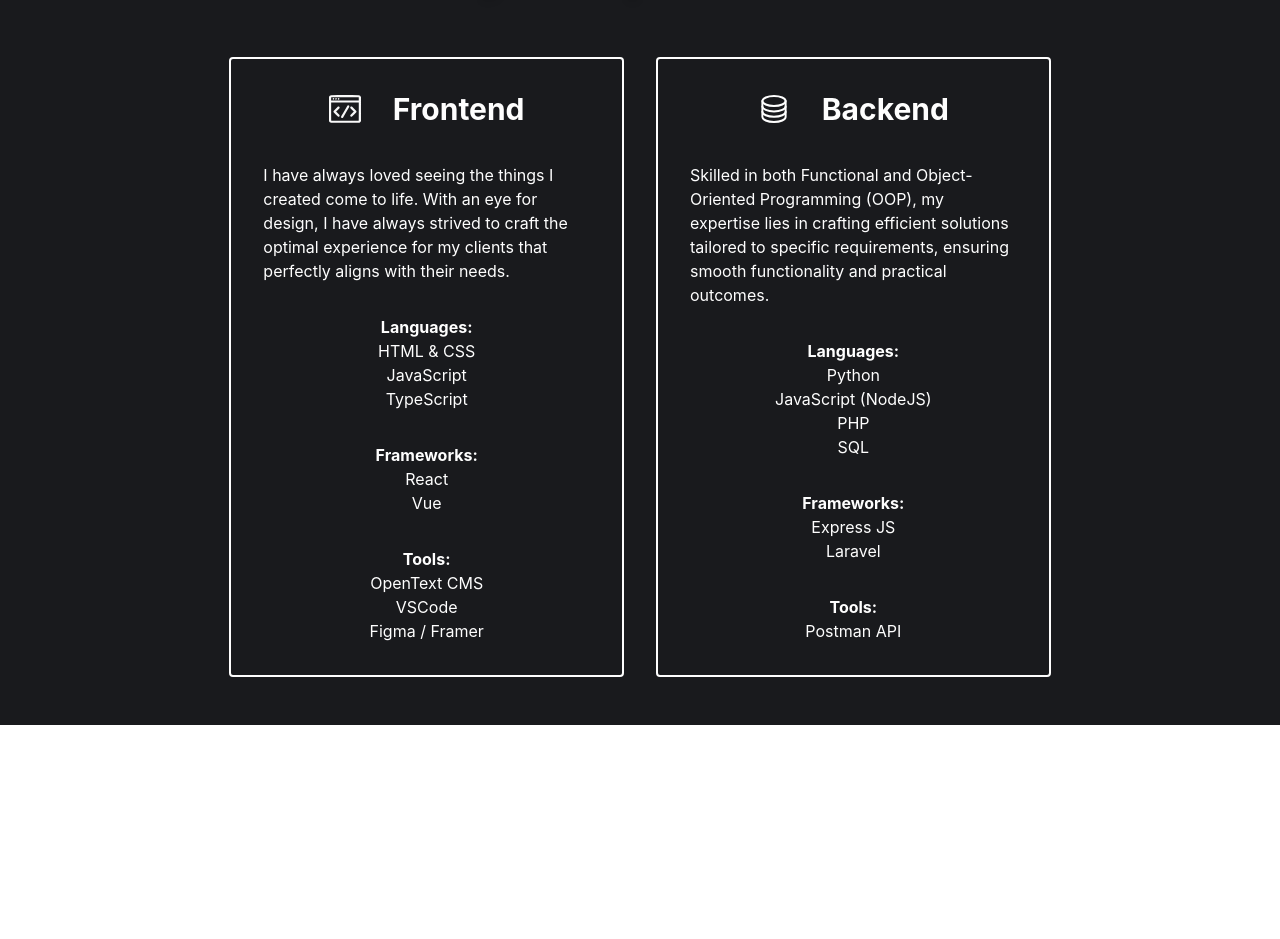
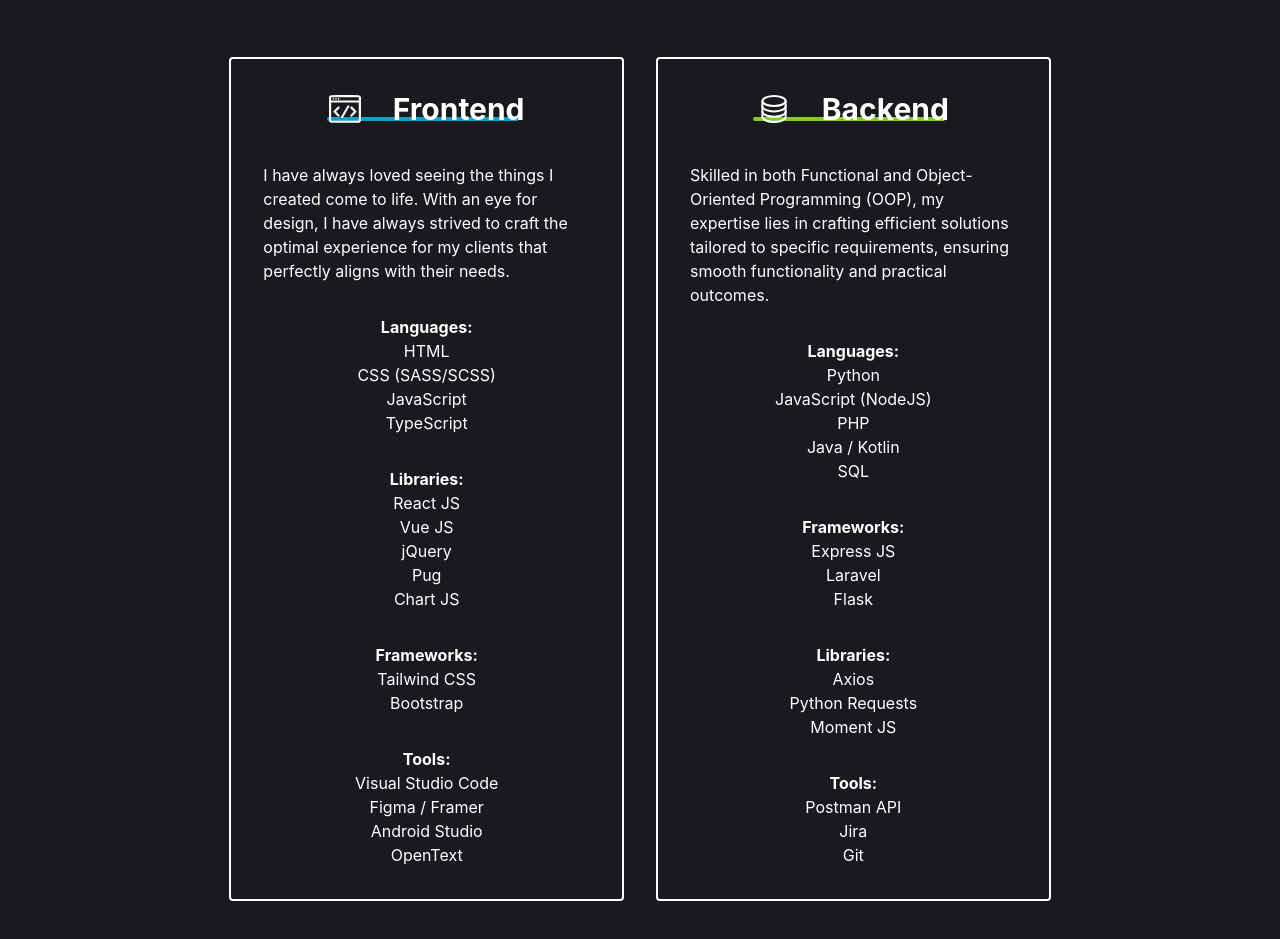
Before and after one commit to FattahSalleh/fattahsalleh.github.io, a React (Create React App) app in the folder fattah-portfolio/: page / in a window 1280 px wide. Shown: the part 1023-1962 px from the top of the page. Before the commit the page ends 1748 px from the top, so only its background shows below. Built offline with nearby package versions, Linux system fonts and the light colour scheme.

Commit message:
feat: add more data to FE and BE table

```diff
--- a/fattah-portfolio/src/components/App/App.tsx
+++ b/fattah-portfolio/src/components/App/App.tsx
@@ -23,19 +23,35 @@ function App() {
 		src: frontendIcon,
 		alt: "Frontend Icon",
 		title: "Frontend",
+		titleColor: "#149ECA",
 		desc: "I have always loved seeing the things I created come to life. With an eye for design, I have always strived to craft the optimal experience for my clients that perfectly aligns with their needs.",
 		subItems: [
 			{
 				title: "Languages",
-				list: ["HTML & CSS", "JavaScript", "TypeScript"],
+				list: ["HTML", "CSS (SASS/SCSS)", "JavaScript", "TypeScript"],
+			},
+			{
+				title: "Libraries",
+				list: [
+					"React JS",
+					"Vue JS",
+					"jQuery",
+					"Pug",
+					"Chart JS",
+				],
 			},
 			{
 				title: "Frameworks",
-				list: ["React", "Vue"],
+				list: ["Tailwind CSS", "Bootstrap"],
 			},
 			{
 				title: "Tools",
-				list: ["OpenText CMS", "VSCode", "Figma / Framer"],
+				list: [
+					"Visual Studio Code",
+          "Figma / Framer",
+          "Android Studio",
+          "OpenText"
+				],
 			},
 		],
 	};
@@ -44,19 +60,30 @@ function App() {
 		src: backendIcon,
 		alt: "Backend Icon",
 		title: "Backend",
+		titleColor: "#83CD29",
 		desc: "Skilled in both Functional and Object-Oriented Programming (OOP), my expertise lies in crafting efficient solutions tailored to specific requirements, ensuring smooth functionality and practical outcomes.",
 		subItems: [
 			{
 				title: "Languages",
-				list: ["Python", "JavaScript (NodeJS)", "PHP", "SQL"],
+				list: [
+					"Python",
+					"JavaScript (NodeJS)",
+					"PHP",
+					"Java / Kotlin",
+					"SQL",
+				],
 			},
 			{
 				title: "Frameworks",
-				list: ["Express JS", "Laravel"],
+				list: ["Express JS", "Laravel", "Flask"],
+			},
+			{
+				title: "Libraries",
+				list: ["Axios", "Python Requests", "Moment JS"],
 			},
 			{
 				title: "Tools",
-				list: ["Postman API"],
+				list: ["Postman API", "Jira", "Git"],
 			},
 		],
 	};
```
